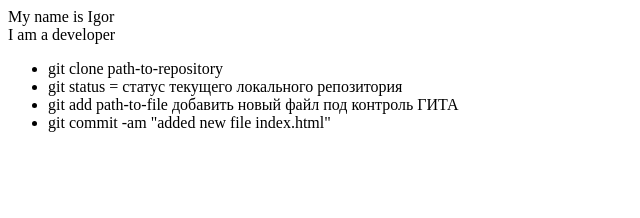
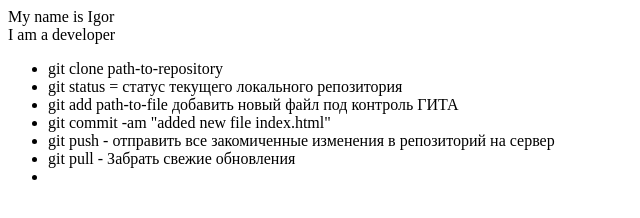
Before and after one commit to developer-pro100/git-lesson, a plain HTML site: page index.html in a window 1280 px wide. Shown: the whole page, without its empty margins (0-640 px from the left). Drawn offline with Linux system fonts and the light colour scheme.

Commit message:
added push-pull instruction to html

```diff
--- a/index.html
+++ b/index.html
@@ -15,6 +15,9 @@
     <li>git status = статус текущего локального репозитория</li>
     <li>git add path-to-file добавить новый файл под контроль ГИТА</li>
     <li>git commit -am "added new file index.html"</li>
+    <li>git push - отправить все закомиченные изменения в репозиторий на сервер</li>
+    <li>git pull - Забрать свежие обновления</li>
+    <li></li>
 </ul>
 </body>
 </html>
```
